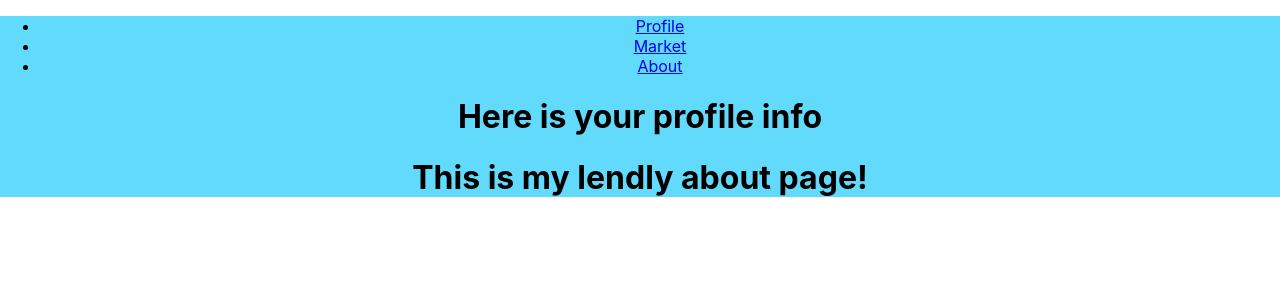
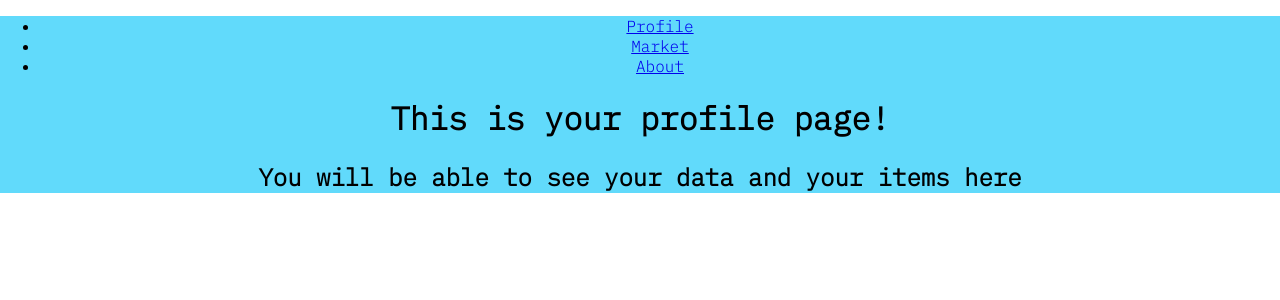
Before and after one commit to neeleshg23/lendly, a React (Create React App) app in the folder frontend/: page / in a window 1280 px wide. Shown: the top 300 px of the page. Built offline with nearby package versions, Linux system fonts and the light colour scheme.

Commit message:
v0.1.01 adding a font and better navbar / profile page support

```diff
--- a/frontend/public/index.html
+++ b/frontend/public/index.html
@@ -1,6 +1,9 @@
 <!DOCTYPE html>
 <html lang="en">
   <head>
+    <link rel="preconnect" href="https://fonts.googleapis.com">
+    <link rel="preconnect" href="https://fonts.gstatic.com" crossorigin>
+    <link href="https://fonts.googleapis.com/css2?family=IBM+Plex+Mono:wght@300&display=swap" rel="stylesheet">
     <meta charset="utf-8" />
     <link rel="icon" href="%PUBLIC_URL%/favicon.ico" />
     <meta name="viewport" content="width=device-width, initial-scale=1" />
--- a/frontend/src/App.css
+++ b/frontend/src/App.css
@@ -1,4 +1,5 @@
 .App {
   text-align: center;
   background-color: #61dafb;
+  font-family: 'IBM Plex Mono', monospace;
 }
--- a/frontend/src/components/Home.jsx
+++ b/frontend/src/components/Home.jsx
@@ -1,6 +1,7 @@
 import React from "react";
 import { BrowserRouter as Router, Routes, Route } from "react-router-dom";
 import "./../App.css";
+import NavBar from "./NavBar";
 import Profile from "./Profile";
 import About from "./About";
 import Market from "./Market";
@@ -8,9 +9,9 @@ import Market from "./Market";
 const Home = ({ user }) => {
   return (
     <Router>
-      <Profile user={user} />
+      <NavBar user={user} />
       <Routes>
-        <Route path="/" element={<About user={user} />} />
+        <Route path="/" element={<Profile user={user} />} />
         <Route path="/market" element={<Market />} />
         <Route path="/about" element={<About user={user} />} />
       </Routes>
--- /dev/null
+++ b/frontend/src/components/NavBar.jsx
@@ -0,0 +1,26 @@
+import React from "react";
+import { Outlet, Link } from "react-router-dom";
+import './../App.css';
+
+const NavBar = ({ user }) => {
+    return (
+        <>
+            <nav>
+                <ul>
+                    <li>
+                        <Link to="/">Profile</Link>
+                    </li>
+                    <li>
+                        <Link to="/market">Market</Link>
+                    </li>
+                    <li>
+                        <Link to="/about">About</Link>
+                    </li>
+                </ul>
+            </nav>
+            <Outlet />
+        </>
+    )
+}
+
+export default NavBar;
--- a/frontend/src/components/Profile.jsx
+++ b/frontend/src/components/Profile.jsx
@@ -1,27 +1,12 @@
 import React from "react";
-import { Outlet, Link } from "react-router-dom";
 import './../App.css';
 
 const Profile = ({ user }) => {
     return (
-        <><>
-            <nav>
-                <ul>
-                    <li>
-                        <Link to="/">Profile</Link>
-                    </li>
-                    <li>
-                        <Link to="/market">Market</Link>
-                    </li>
-                    <li>
-                        <Link to="/about">About</Link>
-                    </li>
-                </ul>
-            </nav>
-            <Outlet />
-        </>
-        <h1>Here is your profile info</h1>
-        </>
+        <div className="home">
+            <h1>This is your profile page!</h1>
+            <h2>You will be able to see your data and your items here</h2>
+        </div>
     )
 }
 
```
